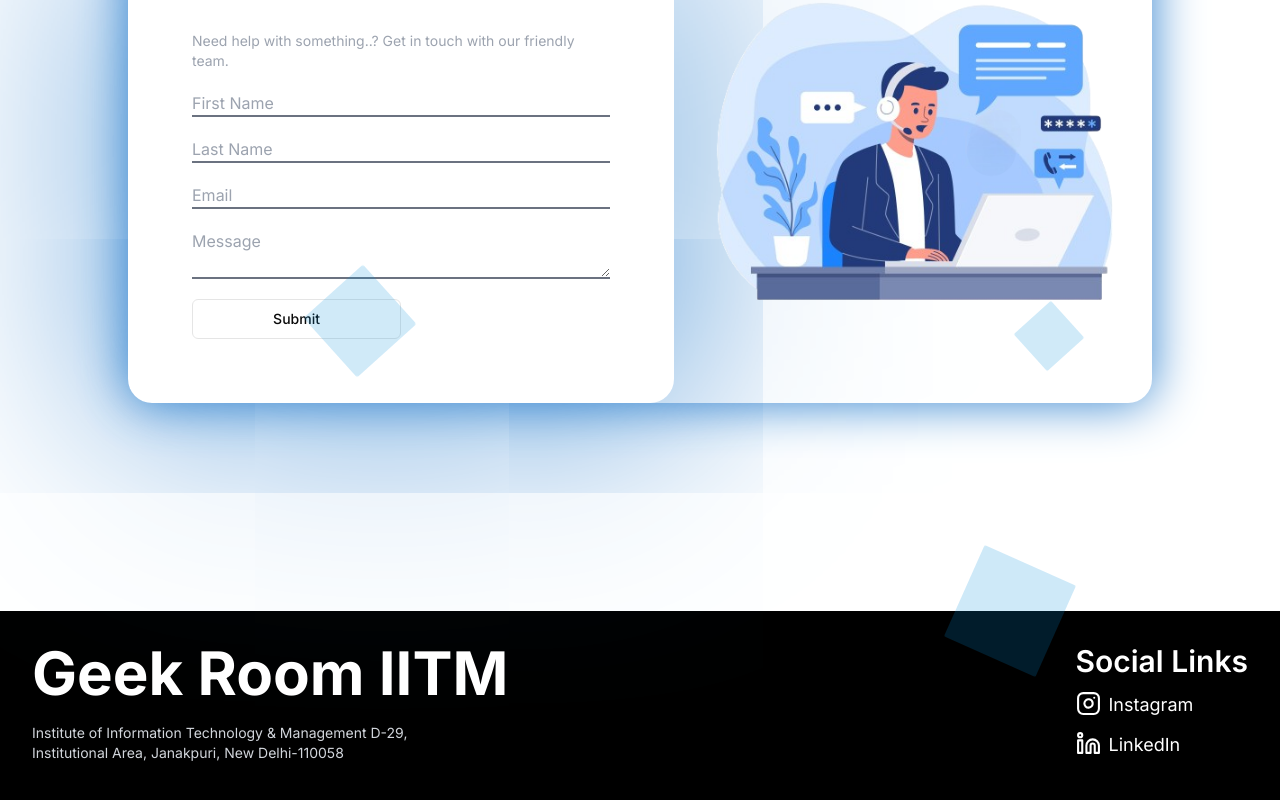
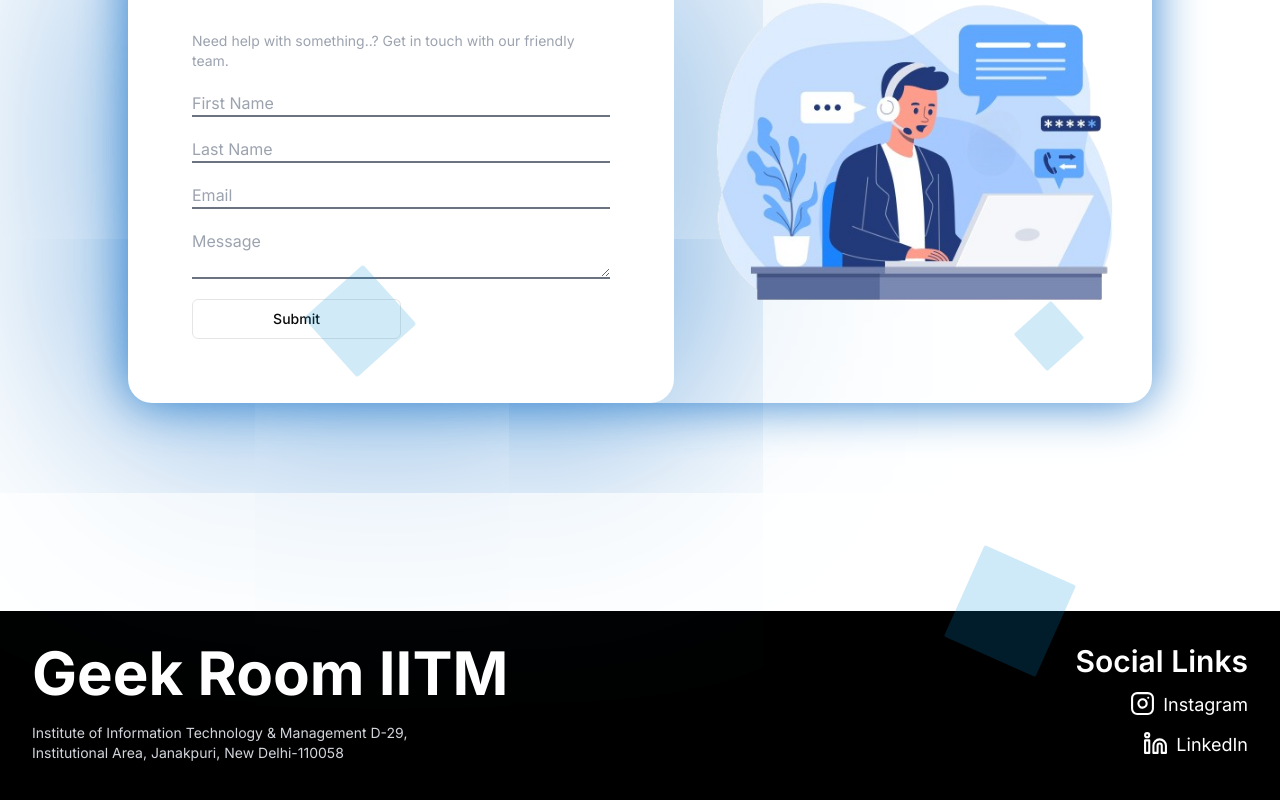
Before and after one commit to ParnikaMathur15/GR-Website, a Next.js app: page / in a window 1280 px wide. Shown: the part 2556-3356 px from the top of the page. Built offline with nearby package versions, Linux system fonts and the light colour scheme.

Commit message:
fied faq

```diff
--- a/app/_components/Faq.js
+++ b/app/_components/Faq.js
@@ -11,23 +11,21 @@ function Faq() {
     <div className='text-white text-2xl mx-7 sm:mx-44 mt-28 p-10 rounded-3xl sm:shadow-[0px_0px_100px_0px_#3182ce] shadow-[0px_0px_50px_0px_#3182ce]'>
         <Accordion type="single" collapsible className="w-full">
       <AccordionItem value="item-1">
-        <AccordionTrigger className="text-2xl text-left">Is it accessible hahahahahahahahahah?</AccordionTrigger>
+        <AccordionTrigger className="text-2xl text-left">What is Geek Room?</AccordionTrigger>
         <AccordionContent className="text-xl text-left">
-          Yes. It adheres to the WAI-ARIA design pattern.
+        Geek Room is a coding community of Delhi consisting of various colleges and people who have a passion to become the best coder in their field.
         </AccordionContent>
       </AccordionItem>
       <AccordionItem value="item-2">
-        <AccordionTrigger className="text-2xl text-left">Is it styled?</AccordionTrigger>
+        <AccordionTrigger className="text-2xl text-left">So, what is Geek Room IITM?</AccordionTrigger>
         <AccordionContent className="text-xl text-left">
-          Yes. It comes with default styles that matches the other
-          components&apos; aesthetic.
+          Each college associated with Geek Room is its 'chapter.' Simply put, Geek Room IITM is a part of Geek Room which is represented by the IITM college.
         </AccordionContent>
       </AccordionItem>
       <AccordionItem value="item-3">
-        <AccordionTrigger className="text-2xl text-left">Is it animated?</AccordionTrigger>
+        <AccordionTrigger className="text-2xl text-left">Do you host any coding events, and are they open for everyone?</AccordionTrigger>
         <AccordionContent className="text-xl text-left">
-          Yes. It&apos;s animated by default, but you can disable it if you
-          prefer.
+          Yes, and yes! We hold lots of coding-related events, which are generally free to join!
         </AccordionContent>
       </AccordionItem>
     </Accordion>
--- a/app/_components/Footer.js
+++ b/app/_components/Footer.js
@@ -9,14 +9,14 @@ function Footer() {
             <p className='text-gray-300 text-xs sm:text-sm font-normal w-[250px] sm:w-[400px]'>Institute of Information Technology & Management
             D-29, Institutional Area, Janakpuri, New Delhi-110058</p>
         </div>
-        <div >
+        <div>
             <h1 className='text-white text-xl sm:text-3xl font-semibold'>Social Links</h1>
-            <div className='flex gap-2 mt-1 sm:mt-3'>
-                <Instagram className='text-white' size={25}/>
+            <div className='flex gap-2 mt-1 sm:mt-3 justify-end'>
+                <Instagram className='text-white hidden sm:flex' size={25}/>
                 <p className='text-white text-sm sm:text-lg'>Instagram</p>
             </div>
-            <div className='flex gap-2 mt-1 sm:mt-3'>
-                <Linkedin className='text-white' size={25}/>
+            <div className='flex gap-2 mt-1 sm:mt-3 justify-end'>
+                <Linkedin className='text-white hidden sm:flex' size={25}/>
                 <p className='text-white text-sm sm:text-lg'>LinkedIn</p>
             </div>
         </div>
```
